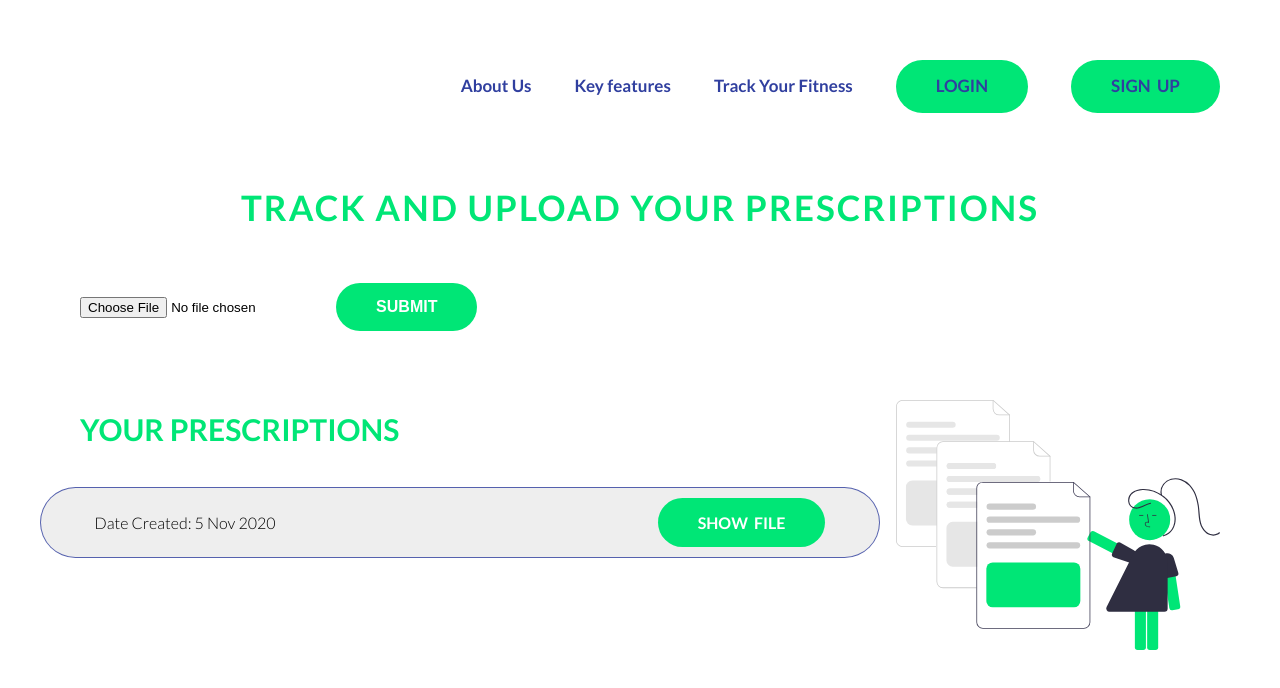
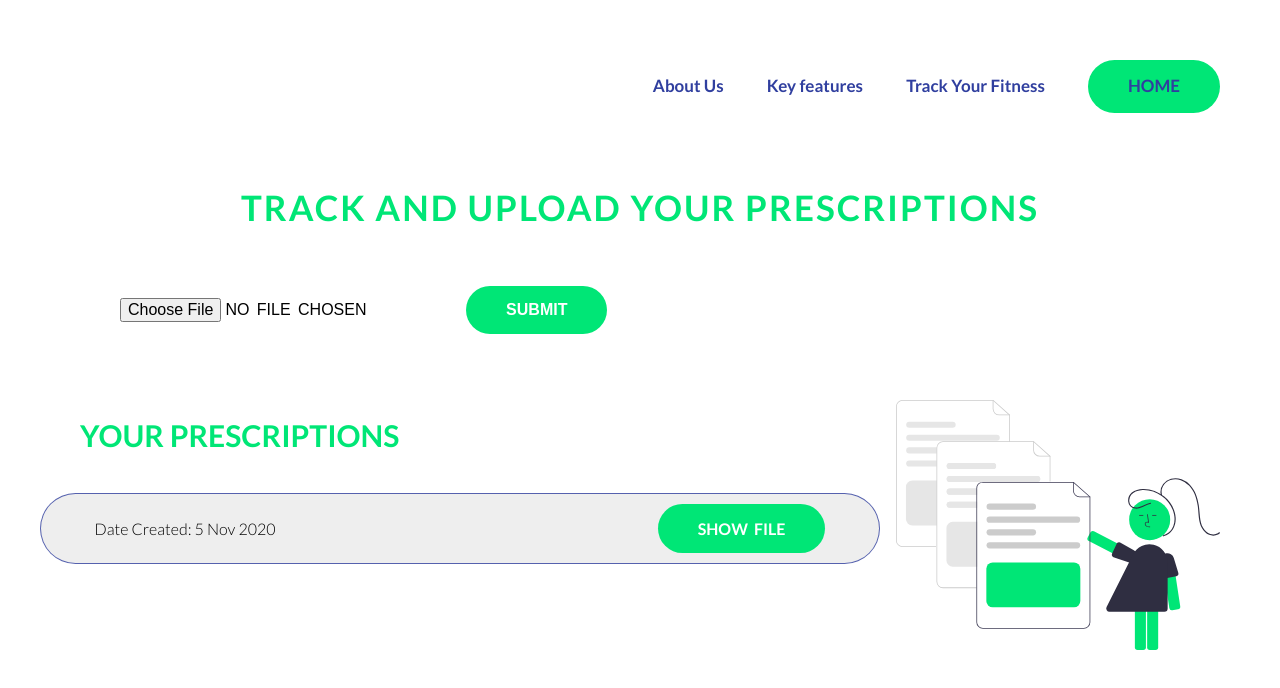
Before and after one commit to anubhavb0011/Hack3.0, a website: page upload&track.html in a window 1280 px wide. Drawn offline with Linux system fonts and the light colour scheme.

Commit message:
home btn

```diff
--- a/upload&track.html
+++ b/upload&track.html
@@ -18,8 +18,10 @@
                     <li class="navigation__item"><a href="" class="navigation__link">About Us</a></li>
                     <li class="navigation__item"><a href="" class="navigation__link">Key features</a></li>
                     <li class="navigation__item"><a href="" class="navigation__link">Track Your Fitness</a></li>
-                    <li class="navigation__item"><a href="login.html" class="navigation__link btn btn--green  btn--login">Login</a></li>
-                    <li class="navigation__item"><a href="singup.html" class="navigation__link btn btn--green btn--signup">Sign up</a></li>
+                    <!-- <li class="navigation__item"><a href="login.html" class="navigation__link btn btn--green  btn--login">Login</a></li>
+                    <li class="navigation__item"><a href="singup.html" class="navigation__link btn btn--green btn--signup">Sign up</a></li> -->
+                    <li class="navigation__item"><a href="index.html" class="navigation__link btn btn--green btn--signup">Home</a></li>
+
                 </ul>
             </nav>
 
@@ -41,7 +43,8 @@
 
         <div class="upload-file">
             <form action="/action_page.php">
-                <input class="" type="file" id="myFile" name="filename">
+                <input class="btn btn--upload" type="file" id="myFile" name="filename">
+                 <!-- <label for="myFile">Choose a file</label> -->
                 <input class="btn btn--green btn--prescription " type="submit">
               </form>
 
```
